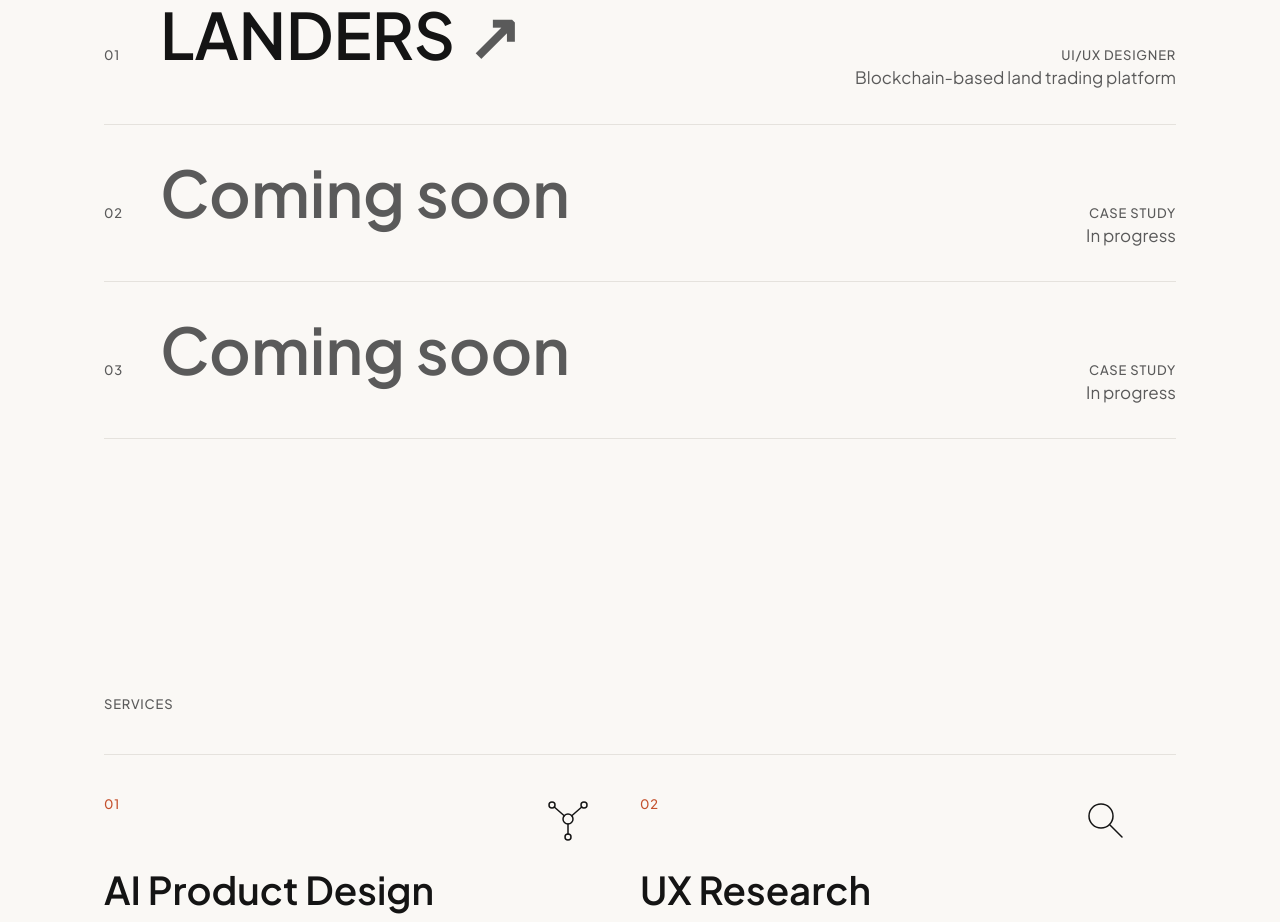
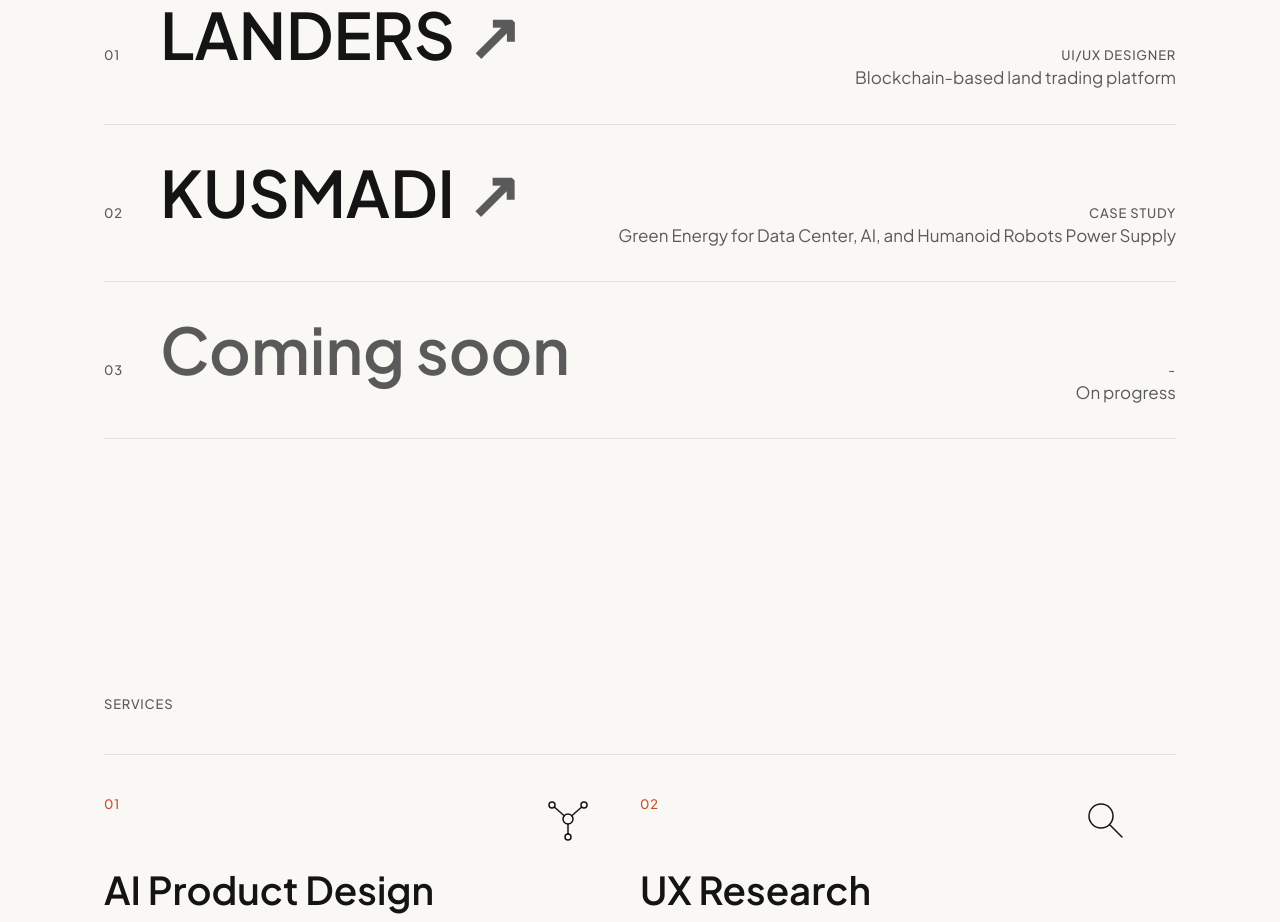
Before and after one commit to brandonsontheo7/portfolio, a Next.js app: page / in a window 1280 px wide. Shown: the part 1020-1942 px from the top of the page. Built offline with nearby package versions, Linux system fonts and the light colour scheme.

Commit message:
Input Kusmadi.jpeg preview and input new work on work.ts

```diff
--- a/src/data/work.ts
+++ b/src/data/work.ts
@@ -17,15 +17,17 @@ export const work: WorkItem[] = [
     href: "https://app.notion.com/p/LANDERS-Naskah-Perancangan-Design-Paper-4143b195586781888710ce9f271c23f7", // TODO: ganti ke halaman case study saat sudah ada
   },
   {
+    id: "kusmadi",
+    title: "KUSMADI",
+    role: "Case study",
+    summary: "Green Energy for Data Center, AI, and Humanoid Robots Power Supply",
+    preview: "/kusmadi.jpeg",
+    href: "https://kusmadi.vercel.app"
+  },
+  {
     id: "soon-1",
     title: "Coming soon",
-    role: "Case study",
-    summary: "In progress",
-  },
-  {
-    id: "soon-2",
-    title: "Coming soon",
-    role: "Case study",
-    summary: "In progress",
+    role: "-",
+    summary: "On progress",
   },
 ];
```
Also changed, not shown: public/Kusmadi.jpeg (added).
